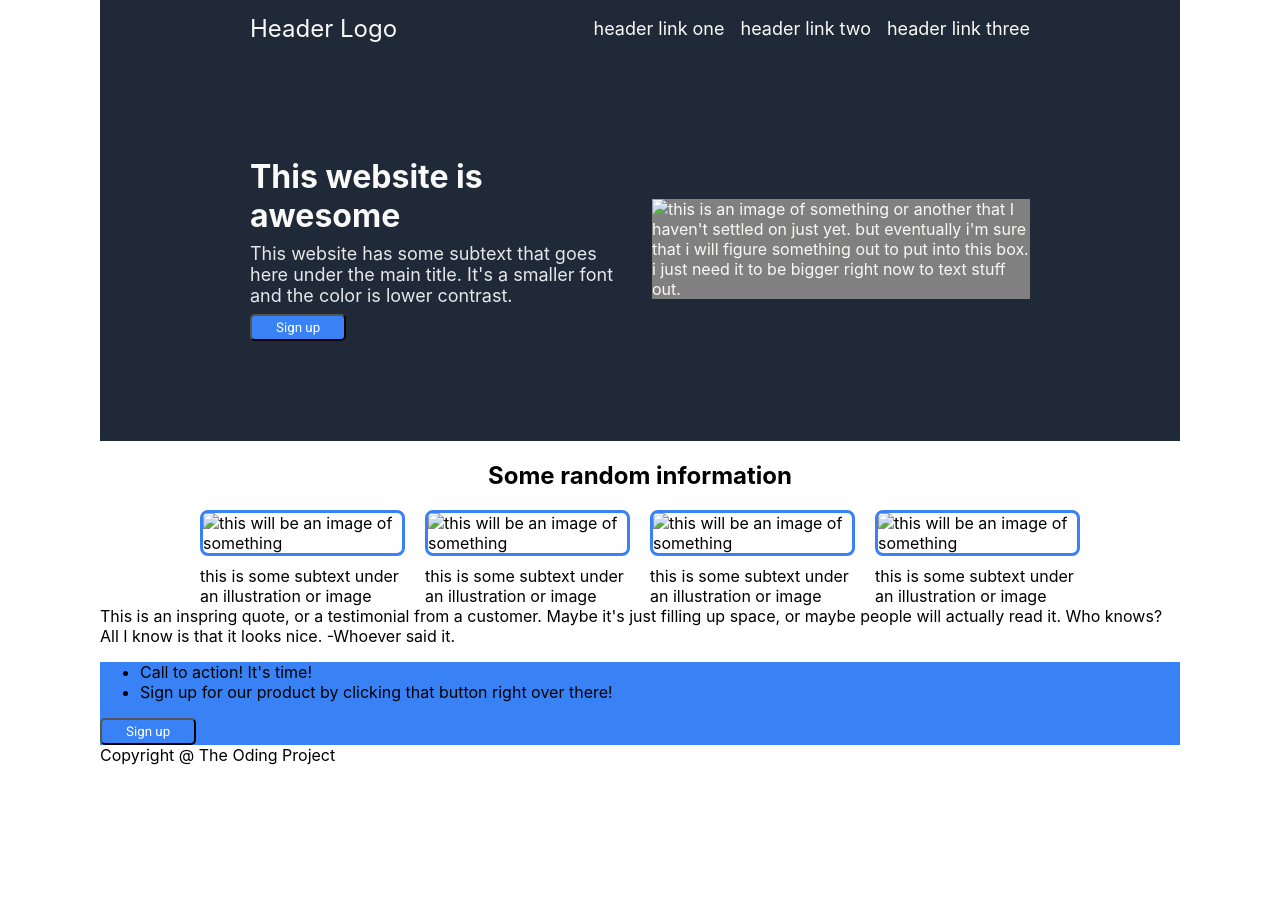
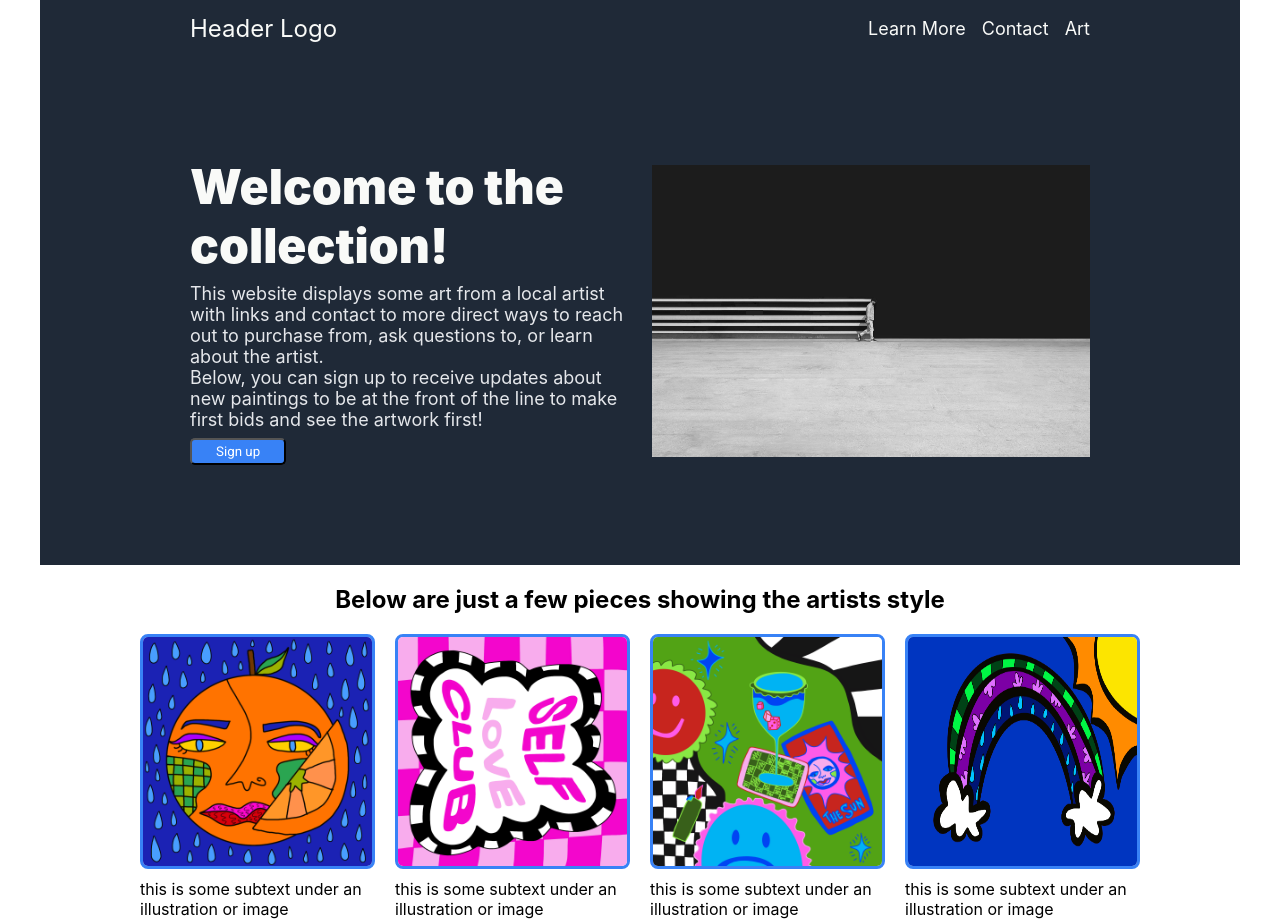
Before and after one commit to NickR96/Landing-Page, a plain HTML site: page index.html in a window 1280 px wide. Shown: the top 922 px of the page. Before the commit the page ends 800 px from the top, so only its background shows below. Drawn offline with Linux system fonts and the light colour scheme.

Commit message:
Uploading completed project
Final project. I may come back at some point in
order to adjust the site as I learn more. This is
a major update to both the html and css docs. I
also updated the readme doc to include artist
recognition.

```diff
--- a/index.html
+++ b/index.html
@@ -14,20 +14,24 @@
                 <div id="logo">Header Logo</div>
                 <div class="header-links">
                     <ul>
-                        <a href=""><li>header link one</li></a>
-                        <a href=""><li>header link two</li></a>
-                        <a href=""><li>header link three</li></a>
+                        <a href="https://www.urfavtrash.com/" target="_blank" rel="noopener noreferrer"><li>Learn More</li></a>
+                        <a href=""><li>Contact</li></a>
+                        <a href=""><li>Art</li></a>
                     </ul>
                 </div>
              </div>
             <div class="hook">
                 <div class="hookleft">
-                    <div class="hookline"><h1>This website is awesome</h1></div>
-                    <div class="hooktext"><p>This website has some subtext that goes here under the main title.
-                    It's a smaller font and the color is lower contrast.</p></div>
+                    <div class="hookline"><h1>Welcome to the collection!</h1></div>
+                    <div class="hooktext"><p>This website displays some art from a local artist with links and contact
+                        to more direct ways to reach out to purchase from, ask questions to, or learn about the artist.
+                        <br>
+                        Below, you can sign up to receive updates about new paintings to be at the front of the line to
+                        make first bids and see the artwork first!
+                    </p></div>
                     <div class="hookbutton"><button>Sign up</button></div>
                 </div>
-                <div class="hookright"><img src="" alt="this is an image of something or another that I haven't settled
+                <div class="hookright"><img src="./docs/header.jpg" alt="this is an image of something or another that I haven't settled
                     on just yet. but eventually i'm sure that i will figure something
                     out to put into this box. i just need it to be bigger
                     right now to text stuff out."></div>
@@ -35,22 +39,22 @@
         </div>
 
         <div class="upper">
-            <div class="uppertitle"><h2>Some random information</h2></div>
+            <div class="uppertitle"><h2>Below are just a few pieces showing the artists style</h2></div>
             <div class="upperinfo">
-                <div class="info">
-                    <img src="" alt="this will be an image of something">
+                <div id="one" class="info">
+                    <img src="./docs/1ashleyart.png" alt="this will be an image of something">
                     <p>this is some subtext under an illustration or image</p>
                 </div>
                 <div class="info">
-                    <img src="" alt="this will be an image of something">
+                    <img src="./docs/2ashleyart.png" alt="this will be an image of something">
                     <p>this is some subtext under an illustration or image</p>
                 </div>
                 <div class="info">
-                    <img src="" alt="this will be an image of something">
+                    <img src="./docs/3ashleyart.png" alt="this will be an image of something">
                     <p>this is some subtext under an illustration or image</p>
                 </div>
                 <div class="info">
-                    <img src="" alt="this will be an image of something">
+                    <img src="./docs/4ashleyart.png" alt="this will be an image of something">
                     <p>this is some subtext under an illustration or image</p>
                 </div>
             </div>
@@ -60,7 +64,10 @@
         <div class="lower">
             <p>This is an inspring quote, or a testimonial from a customer.
                 Maybe it's just filling up space, or maybe people will actually read it. Who knows?
-                All I know is that it looks nice.       -Whoever said it.
+                All I know is that it looks nice.</p>
+            <br>
+            <br>
+            <p class="credit"><strong>-Whoever said it.</strong>
             </p>
         </div>
 
@@ -68,11 +75,11 @@
             <div class="bottom-box">
                 <div class="box-left">
                     <ul>
-                        <li>Call to action! It's time!</li>
+                        <li class="action">Call to action! It's time!</li>
                         <li>Sign up for our product by clicking that button right over there!</li>
                     </ul>
                 </div>
-                <div class="box-right"><button>Sign up</button></div>
+                <div class="box-right"><a href=""><button>Sign up</button></a></div>
             </div>
         </div>
 
--- a/lp.css
+++ b/lp.css
@@ -2,10 +2,11 @@
 
 body {
     font-family: -apple-system, BlinkMacSystemFont, 'Segoe UI', Roboto, Oxygen, Ubuntu, Cantarell, 'Open Sans', 'Helvetica Neue', sans-serif;
-    margin: 0 100px;
     min-height: 100vh;
     display: flex;
     flex-direction: column;
+    max-width: 1200px;
+    margin: 0 auto;
   }
 
   a {
@@ -56,6 +57,11 @@ body {
     gap: 8px;
   }
 
+  h1 {
+    font-size: 48px;
+    font-weight: 900;
+  }
+
   .hookline, .hooktext, .hookbutton, p, h1 {
     padding: 0;
     margin: 0;
@@ -65,6 +71,11 @@ body {
     display: flex;
     flex-basis: 50%;
     background-color: gray;
+  }
+
+  .hookright img {
+    max-width: 100%;
+    height: auto;
   }
 
   button, .bottom-box {
@@ -85,6 +96,8 @@ body {
   .upper {
     display: flex;
     flex-direction: column;
+    flex-basis: auto;
+    margin-bottom: 50px;
   }
 
   .upperinfo {
@@ -96,13 +109,64 @@ body {
   .info img {
     border: #3882f6 solid;
     display: flex;
-    flex-basis: auto;
+    flex: 1 1 auto;
     border-radius: 8px;
-    flex: 1 1 auto;
+    max-width: 100%;
+    height: auto;
   }
 
   .info {
     display: flex;
     gap: 10px;
-    flex-flow: row wrap;
+    flex: 1;
+    flex-direction: column;
   }
+
+  .lower {
+    background-color: #e5e7eb;
+    padding: 100px;
+  }
+  .lower p {
+    font-style: italic;
+    font-size: 36px;
+    font-size: light;
+    color: #1f2937;
+    justify-content: center;
+    align-items: center;
+  }
+
+  .credit {
+    text-align: end;
+  }
+
+.bottom-box {
+    display: flex;
+    align-items: center;
+    justify-content: space-between;
+    padding: 32px 64px;
+    color: #f9faf8;
+}
+
+.box-left ul {
+    list-style: none;
+    gap: 8px;
+    display: flex;
+    flex-direction: column;
+}
+
+.action {
+    font-size: 24px;
+    font-weight: bold;
+}
+
+.box-right button {
+    border: #f9faf8 solid 2.5px;
+}
+
+  .footer {
+    background-color: #1f2937;
+    color: #e5e7eb;
+    text-align: center;
+    padding: 16px;
+    font-size: 12px;
+  }
```
Also changed, not shown: docs/1ashleyart.png (added), docs/2ashleyart.png (added), docs/3ashleyart.png (added), docs/4ashleyart.png (added), docs/header.jpg (added), 1 other file.
